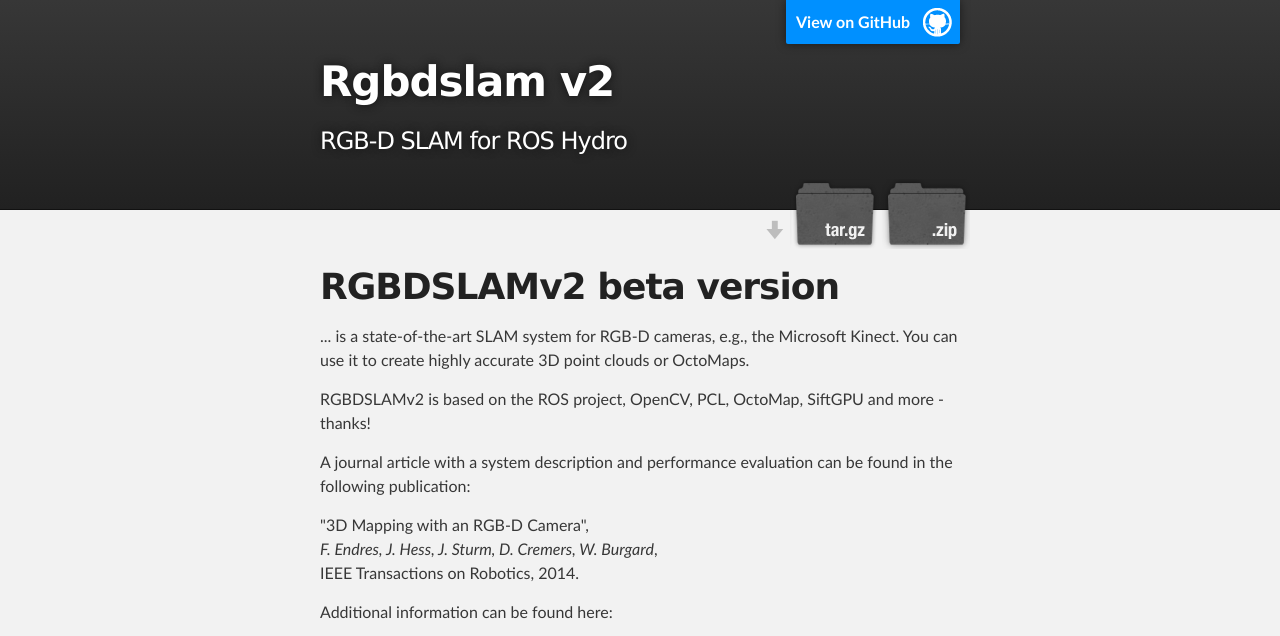
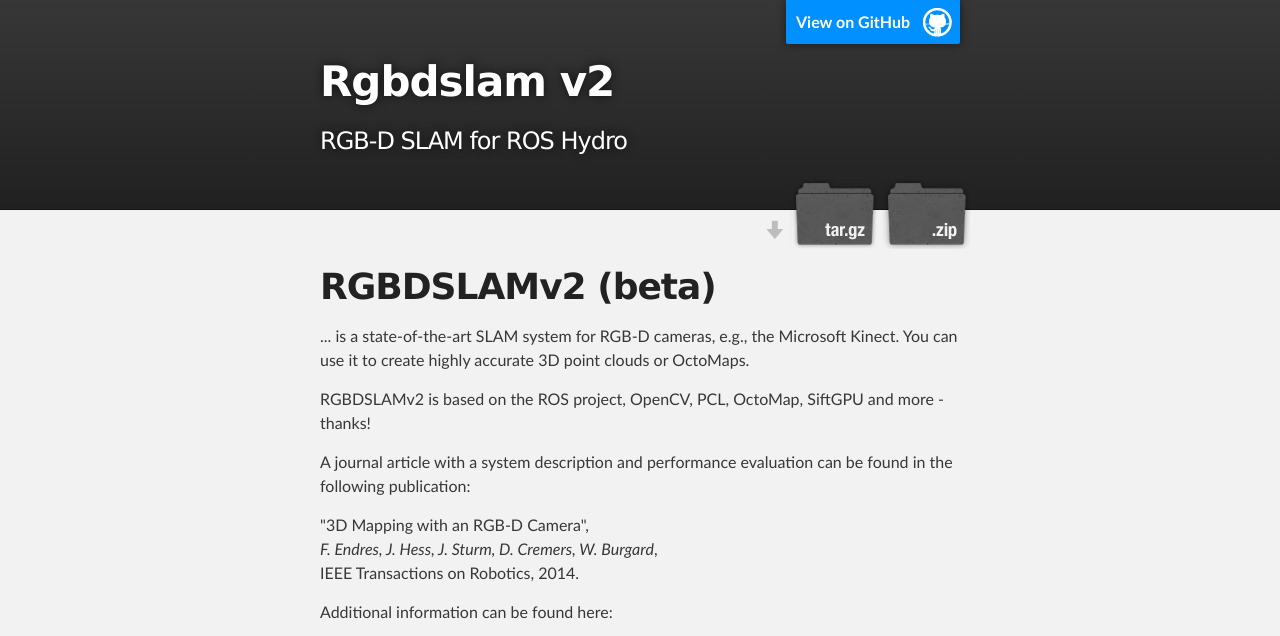
Before and after one commit to felixendres/rgbdslam_v2, a plain HTML site: page index.html in a window 1280 px wide. Shown: the top 636 px of the page. Drawn offline with Linux system fonts and the light colour scheme.

Commit message:
Update index.html

```diff
--- a/index.html
+++ b/index.html
@@ -32,7 +32,7 @@
     <div id="main_content_wrap" class="outer">
       <section id="main_content" class="inner">
         <h1>
-<a name="rgbdslamv2" class="anchor" href="#rgbdslamv2"><span class="octicon octicon-link"></span></a>RGBDSLAM<i>v2 beta version</i>
+<a name="rgbdslamv2" class="anchor" href="#rgbdslamv2"><span class="octicon octicon-link"></span></a>RGBDSLAM<i>v2 (beta)</i>
 </h1>
 
 <p>... is a state-of-the-art SLAM system for RGB-D cameras, e.g., the Microsoft Kinect.
```
